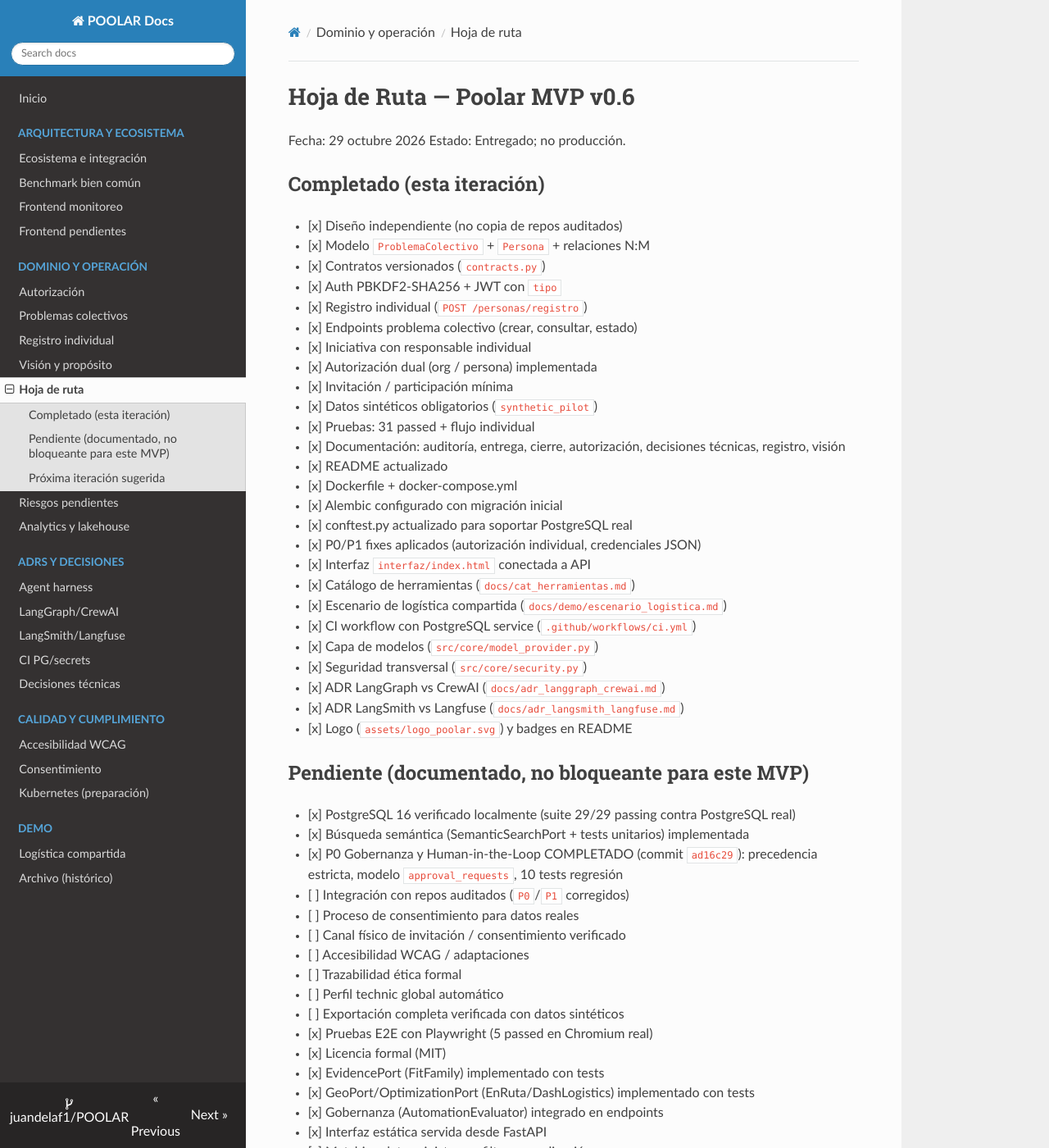
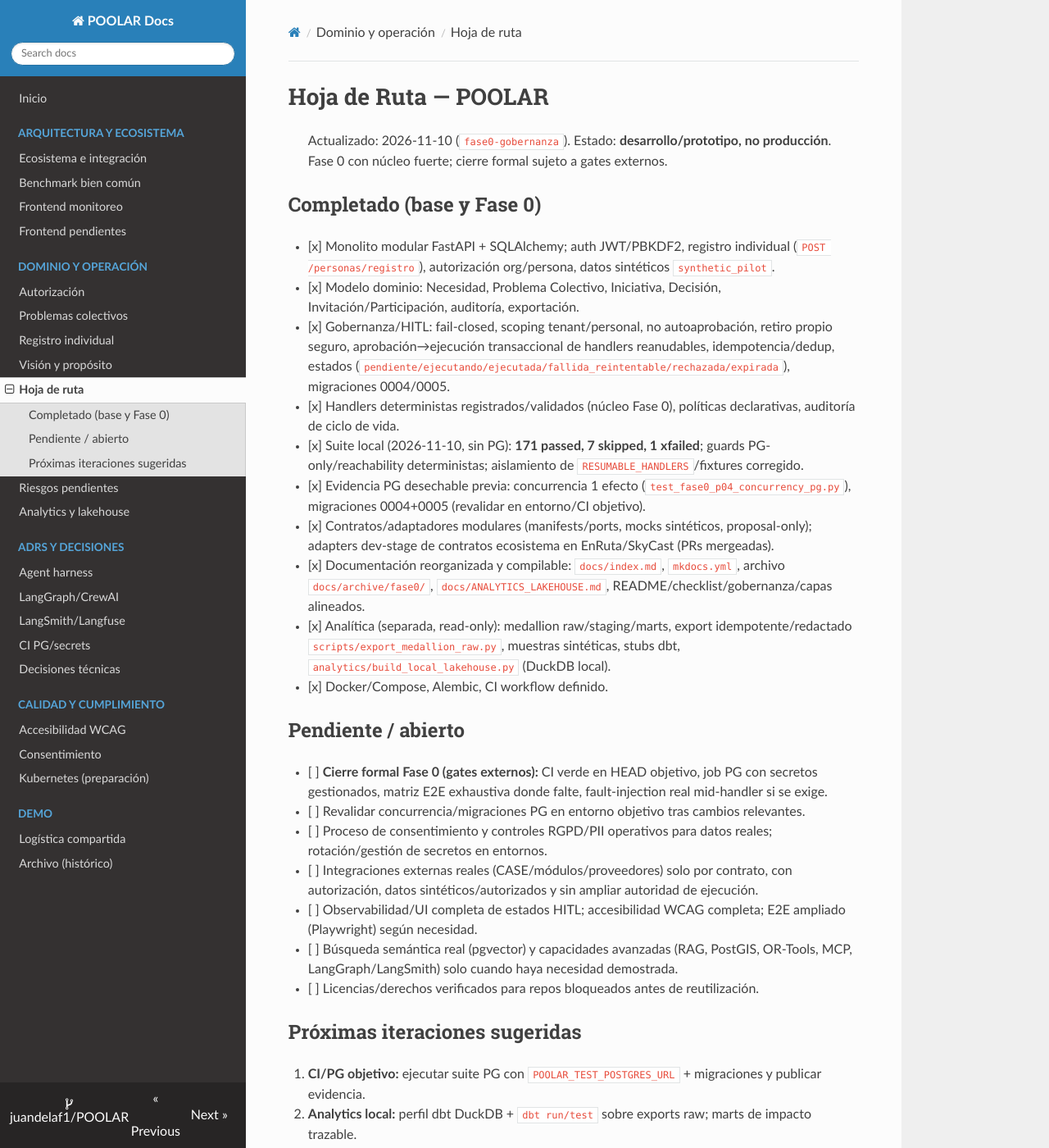
Before and after one commit to juandelaf1/POOLAR, an MkDocs documentation site: the page built from docs/hoja_de_ruta.md, in a window 1280 px wide and 1400 px high. Shown: the whole window at 82% size. Built offline with MkDocs 1.6.1, drawn with Linux system fonts in a browser that asks for light colours; nearby versions of some CDN libraries; some of the changed text lies outside the part shown.

Commit message:
docs: refresh roadmap, authorization model and risk register to current state

```diff
--- a/docs/hoja_de_ruta.md
+++ b/docs/hoja_de_ruta.md
@@ -1,65 +1,33 @@
-# Hoja de Ruta — Poolar MVP v0.6
+# Hoja de Ruta — POOLAR
 
-Fecha: 29 octubre 2026
-Estado: Entregado; no producción.
+> Actualizado: 2026-11-10 (`fase0-gobernanza`). Estado: **desarrollo/prototipo, no producción**. Fase 0 con núcleo fuerte; cierre formal sujeto a gates externos.
 
-## Completado (esta iteración)
+## Completado (base y Fase 0)
 
-- [x] Diseño independiente (no copia de repos auditados)
-- [x] Modelo `ProblemaColectivo` + `Persona` + relaciones N:M
-- [x] Contratos versionados (`contracts.py`)
-- [x] Auth PBKDF2-SHA256 + JWT con `tipo`
-- [x] Registro individual (`POST /personas/registro`)
-- [x] Endpoints problema colectivo (crear, consultar, estado)
-- [x] Iniciativa con responsable individual
-- [x] Autorización dual (org / persona) implementada
-- [x] Invitación / participación mínima
-- [x] Datos sintéticos obligatorios (`synthetic_pilot`)
-- [x] Pruebas: 31 passed + flujo individual
-- [x] Documentación: auditoría, entrega, cierre, autorización, decisiones técnicas, registro, visión
-- [x] README actualizado
-- [x] Dockerfile + docker-compose.yml
-- [x] Alembic configurado con migración inicial
-- [x] conftest.py actualizado para soportar PostgreSQL real
-- [x] P0/P1 fixes aplicados (autorización individual, credenciales JSON)
-- [x] Interfaz `interfaz/index.html` conectada a API
-- [x] Catálogo de herramientas (`docs/cat_herramientas.md`)
-- [x] Escenario de logística compartida (`docs/demo/escenario_logistica.md`)
-- [x] CI workflow con PostgreSQL service (`.github/workflows/ci.yml`)
-- [x] Capa de modelos (`src/core/model_provider.py`)
-- [x] Seguridad transversal (`src/core/security.py`)
-- [x] ADR LangGraph vs CrewAI (`docs/adr_langgraph_crewai.md`)
-- [x] ADR LangSmith vs Langfuse (`docs/adr_langsmith_langfuse.md`)
-- [x] Logo (`assets/logo_poolar.svg`) y badges en README
+- [x] Monolito modular FastAPI + SQLAlchemy; auth JWT/PBKDF2, registro individual (`POST /personas/registro`), autorización org/persona, datos sintéticos `synthetic_pilot`.
+- [x] Modelo dominio: Necesidad, Problema Colectivo, Iniciativa, Decisión, Invitación/Participación, auditoría, exportación.
+- [x] Gobernanza/HITL: fail-closed, scoping tenant/personal, no autoaprobación, retiro propio seguro, aprobación→ejecución transaccional de handlers reanudables, idempotencia/dedup, estados (`pendiente/ejecutando/ejecutada/fallida_reintentable/rechazada/expirada`), migraciones 0004/0005.
+- [x] Handlers deterministas registrados/validados (núcleo Fase 0), políticas declarativas, auditoría de ciclo de vida.
+- [x] Suite local (2026-11-10, sin PG): **171 passed, 7 skipped, 1 xfailed**; guards PG-only/reachability deterministas; aislamiento de `RESUMABLE_HANDLERS`/fixtures corregido.
+- [x] Evidencia PG desechable previa: concurrencia 1 efecto (`test_fase0_p04_concurrency_pg.py`), migraciones 0004+0005 (revalidar en entorno/CI objetivo).
+- [x] Contratos/adaptadores modulares (manifests/ports, mocks sintéticos, proposal-only); adapters dev-stage de contratos ecosistema en EnRuta/SkyCast (PRs mergeadas).
+- [x] Documentación reorganizada y compilable: `docs/index.md`, `mkdocs.yml`, archivo `docs/archive/fase0/`, `docs/ANALYTICS_LAKEHOUSE.md`, README/checklist/gobernanza/capas alineados.
+- [x] Analítica (separada, read-only): medallion raw/staging/marts, export idempotente/redactado `scripts/export_medallion_raw.py`, muestras sintéticas, stubs dbt, `analytics/build_local_lakehouse.py` (DuckDB local).
+- [x] Docker/Compose, Alembic, CI workflow definido.
 
-## Pendiente (documentado, no bloqueante para este MVP)
+## Pendiente / abierto
 
-- [x] PostgreSQL 16 verificado localmente (suite 29/29 passing contra PostgreSQL real)
-- [x] Búsqueda semántica (SemanticSearchPort + tests unitarios) implementada
-- [x] P0 Gobernanza y Human-in-the-Loop COMPLETADO (commit `ad16c29`): precedencia estricta, modelo `approval_requests`, 10 tests regresión
-- [ ] Integración con repos auditados (`P0`/`P1` corregidos)
-- [ ] Proceso de consentimiento para datos reales
-- [ ] Canal físico de invitación / consentimiento verificado
-- [ ] Accesibilidad WCAG / adaptaciones
-- [ ] Trazabilidad ética formal
-- [ ] Perfil technic global automático
-- [ ] Exportación completa verificada con datos sintéticos
-- [x] Pruebas E2E con Playwright (5 passed en Chromium real)
-- [x] Licencia formal (MIT)
-- [x] EvidencePort (FitFamily) implementado con tests
-- [x] GeoPort/OptimizationPort (EnRuta/DashLogistics) implementado con tests
-- [x] Gobernanza (AutomationEvaluator) integrado en endpoints
-- [x] Interfaz estática servida desde FastAPI
-- [x] Matching determinista con filtros y explicación
-- [x] Invitación persistente con consentimiento real
-- [x] Accesibilidad WCAG básica (focus, ARIA, labels)
-- [ ] LangGraph/CrewAI (documentado, pendiente de implementación)
-- [ ] LangSmith/Langfuse (documentado, pendiente de implementación)
-- [ ] PostGIS, OR-Tools, MCP (documentado, pendiente de necesidad demostrada)
+- [ ] **Cierre formal Fase 0 (gates externos):** CI verde en HEAD objetivo, job PG con secretos gestionados, matriz E2E exhaustiva donde falte, fault-injection real mid-handler si se exige.
+- [ ] Revalidar concurrencia/migraciones PG en entorno objetivo tras cambios relevantes.
+- [ ] Proceso de consentimiento y controles RGPD/PII operativos para datos reales; rotación/gestión de secretos en entornos.
+- [ ] Integraciones externas reales (CASE/módulos/proveedores) solo por contrato, con autorización, datos sintéticos/autorizados y sin ampliar autoridad de ejecución.
+- [ ] Observabilidad/UI completa de estados HITL; accesibilidad WCAG completa; E2E ampliado (Playwright) según necesidad.
+- [ ] Búsqueda semántica real (pgvector) y capacidades avanzadas (RAG, PostGIS, OR-Tools, MCP, LangGraph/LangSmith) solo cuando haya necesidad demostrada.
+- [ ] Licencias/derechos verificados para repos bloqueados antes de reutilización.
 
-## Próxima iteración sugerida
+## Próximas iteraciones sugeridas
 
-1. Confirmar PostgreSQL 16 (COMPLETADO — suite 29/29 passing).
-2. Completar accesibilidad WCAG (focus visible, ARIA live regions, contraste mínimo).
-3. Implementación completa de pgvector para búsqueda semántica real (actualmente mock local).
-4. Cerrar integración solo tras `P0`/`P1` corregidos en repos auditados.
+1. **CI/PG objetivo:** ejecutar suite PG con `POOLAR_TEST_POSTGRES_URL` + migraciones y publicar evidencia.
+2. **Analytics local:** perfil dbt DuckDB + `dbt run/test` sobre exports raw; marts de impacto trazable.
+3. **Integración contratos en POOLAR:** correlation/envelope en APIs HITL/ops (backward-compatible).
+4. **Docs contenido:** mantener `docs/modelo_autorizacion.md`, `docs/riesgos_pendientes.md`, `docs/decisiones_tecnicas.md` alineados con implementación.
--- a/docs/modelo_autorizacion.md
+++ b/docs/modelo_autorizacion.md
@@ -1,88 +1,55 @@
-# Modelo de Autorización — Poolar v0.6
+# Modelo de Autorización — POOLAR
 
-Estado: **definido en código y documentado; no verificado con usuario real**.
-Referencia: `docs/vision_y_proposito.md`; `docs/modelo_problemas_colectivos.md`.
-Fecha: 28 de octubre de 2026
+> Actualizado: 2026-11-10. Estado: **implementado parcialmente y en evolución (dev/Fase 0), no verificado con usuario real ni producción**.
+> Referencias: `GOBERNANZA_POOLAR.md`, `docs/modelo_problemas_colectivos.md`, `BOUNDARIES.md`, `src/core/agent_harness/approvals.py`, `src/main.py`.
 
----
+## Principios
 
-## Principio
+- **Mínimo privilegio y fail-closed:** falta contexto/permiso/scope/evidencia ⇒ denegar o no ejecutar.
+- **Aislamiento por ámbito:** organización (`organizacion_id`), individuo/personal (`persona_id`/actor personal), sin fuga cross-tenant ni cross-persona.
+- **Separación de funciones:** proponente no autoaprueba/ejecuta; retiro propio seguro permitido sin ejecución cuando la política lo autoriza.
+- **POOLAR conserva autoridad:** HITL/decisión/ejecución gobernada en POOLAR; módulos externos/CASE solo proponen.
+- **Datos y privacidad:** `synthetic_pilot` por defecto; sin PII innecesaria en respuestas/logs/exports; consentimiento/procedencia requeridos para datos reales.
 
-No se asume que pertenecer a una organización concede acceso ilimitado a todos los problemas, necesidades o iniciativas. Cada entidad (Persona, Organización) tiene un contexto de participación explícito, y los permisos se derivan de ese contexto, no de la simple posesión de un `id`.
+## Actores y autenticación
 
-En el MVP:
-- **Persona independiente (`tipo = individuo`)**: puede crear necesidades propias, participar en problemas colectivos donde esté relacionada por evidencia o participación previa, ofrecer conocimiento o recursos propios, y consultar decisiones e iniciativas donde participe o sea responsable.
-- **Organización (`tipo = organizacion`)**: crea recursos como propietaria; sus usuarios operativos (`OperationalUser`) actúan en su nombre. Un problema colectivo creado por la organización puede incluir necesidades vinculadas a ella y a personas relacionadas (previa validación explícita del flujo de consentimiento pendiente).
+| Actor | Autenticación | Contexto típico |
+|---|---|---|
+| Usuario de organización | `POST /auth/token` (JWT, PBKDF2-SHA256) | `tipo=organizacion`, `organizacion_id`, rol operativo |
+| Persona/individuo | `POST /personas/registro` + `POST /auth/token` | `tipo=individuo`, `persona_id`/ámbito personal |
+| Sistema/automatización | Política explícita | Solo rutas auto-aprobadas y trazables |
 
----
+`POOLAR_SECRET_KEY` obligatoria (fail-safe si falta). Tokens sin contexto ambiguo.
 
-## Matriz de permisos (resumen operativo)
+## Matriz resumida (dominio y HITL)
 
-| Acción | Persona independiente (`individuo`) | Usuario de organización (`organizacion`) | Observaciones / limitaciones actuales |
-|---|---|---|---|
-| Registrar identidad | Sí (registro individual pendiente en endpoint) | Sí (mediante `POST /organizaciones`) | Registro individual requiere `Persona.hashed_password`; no se expone en DTO público. |
-| Autenticarse (`/auth/token`) | Sí, si tiene `email` + `hashed_password` en `Persona` | Sí, con `email` + `hashed_password` en `OperationalUser` | La autenticación individual está implementada a nivel de datos (`auth.py` actualiza `get_current_user`), pero no hay endpoint público de registro individual aún. |
-| Crear necesidad (`POST /necesidades`) | Sí, con `organizacion_id` = `None`, `persona_id` = propio | Sí, con `organizacion_id` = propio | Se requiere `visibilidad` explícita; por defecto `privada`. |
-| Leer necesidad ajena (`GET /necesidades`) | Solo `compartible` o `publica` | Solo propias + `compartible`/`publica` | No se expone `responsable_id` ni datos sensibles en DTO público. |
-| Crear Problema Colectivo (`POST /problemas-colectivos`) | Sí, con evidencia sintética obligatoria (`origen_datos` = `synthetic_pilot`) | Sí, igual restricción | El cliente no puede fijar `validado`; solo `detectado`. |
-| Consultar problema (`GET /problemas-colectivos`) | Solo si es participante o responsable del problema | Solo si es participante, responsable o miembro de la organización responsable | No confirma existencia de problemas inaccesibles (404 único). |
-| Asociar necesidad a problema | Solo necesidades accesibles (`privada` si es propia, `compartible`/`publica` si es ajena con permiso implícito) | Igual | Se rechaza explícitamente (`404`) si no tiene acceso. |
-| Participar en problema (agregar persona/org) | Solo si la persona ya está relacionada con una necesidad del problema (no hay invitación independiente aún) | Igual restricción para organizaciones | Limitación documentada: falta flujo de consentimiento/invitación independiente. |
-| Cambiar estado (`POST .../estado`) | Solo el responsable o la organización propietaria del problema | Solo organización propietaria (si el problema tiene `organizacion_id`) | Requiere evidencia para pasar a `validado`. |
-| Crear iniciativa (`POST /iniciativas`) | Solo si es responsable de la iniciativa o pertenece a la organización de la necesidad vinculada | Solo la organización responsable (`responsable_id` = `org_id`) | La persona independiente aún no puede ser `responsable_id` de una iniciativa; pendiente de extensión mínima. |
-| Crear decisión (`POST /decisiones`) | Solo si pertenece al contexto responsable de la iniciativa | Igual | Requiere `responsable_decision` explícito. |
-| Consultar decisión (`GET ...`) | Incluido en flujo; no hay endpoint específico de lectura individual aún | Igual | La lectura es a través del flujo de iniciativa. |
-| Exportar (`/exportar/*`) | Solo datos propios (necesidades de la organización para contexto organizativo; para individuo pendiente de implementación completa) | Solo datos propios | Datos sintéticos etiquetados (`synthetic`: true). |
-| Registrar evento (`POST /eventos`) | Sí, solo sobre entidades accesibles (`problema_colectivo`, `iniciativa`, `necesidad`, `decision`) | Igual | No se registra contraseña, token ni datos personales en `dato_anterior`/`dato_nuevo`. |
+| Capacidad | Individuo (ámbito propio/personal) | Miembro/observador org | Gestor/coordinador/responsable/aprobador/admin org | Notas |
+|---|---|---|---|---|
+| Registrar/auth | Sí (registro y token) | Sí (según alta/token org) | Sí | Credenciales en JSON body |
+| Crear/leer necesidades | Propias y accesibles según visibilidad/scope | Propias org + accesibles (`compartible/publica`) según reglas | En scope org | No exponer datos sensibles en DTO público |
+| Problema colectivo / iniciativa / decisión | Según participación/responsabilidad y gobernanza | Según pertenencia/scope/rol | Según rol y scope | Algunas acciones pasan por evaluación/HITL |
+| Ver solicitud HITL | Sí, si está en su scope (propia/personal) | Sí, si está en scope (lectura) | Sí, en scope | Fuera de scope: ocultar/denegar (404/403 según endpoint) |
+| Aprobar/ejecutar HITL | **No** autoaprobación; terceros **no** sin autoridad explícita (fail-closed) | No | Sí, en scope, no propia | `approve()` autorizado ejecuta handler y registra resultado |
+| Rechazar HITL | Retiro propio permitido (sin ejecución) | No gestión | Sí, en scope | Proponente no autoaprueba |
+| Reintento/cierre `fallida_reintentable` | Según política (retiro propio si aplica) | No | Sí, en scope, no propia | Idempotente: sin duplicar efecto |
 
----
+*La matriz exacta por endpoint/acción se valida en código y tests (`tests/test_fase0_*`, `tests/test_p03_http_governance.py`, etc.); completar cobertura exhaustiva es parte del cierre Fase 0.*
 
-## Notas sobre el flujo individual pendiente
+## Flujo HITL (implementado)
 
-- **Endpoint de registro individual** (`POST /personas/registro`): no implementado en esta iteración. El modelo de datos (`Persona.hashed_password`, `rol = individuo`, `email`) lo soporta; la limitación es de endpoint, no de dominio.
-- **Responsable de iniciativa (`responsable_id`)**: actualmente se restringe a la organización (`org_id`). La persona independiente podría ser responsable si se extiende la validación de `responsable_tipo`; no se implementó para evitar ampliar el alcance sin pruebas de integración completas.
-- **Invitación de participantes**: el modelo soporta la asociación N:M (`problema_participantes_persona`, `problema_participantes_organizacion`), pero la autorización requiere que la persona esté relacionada con una necesidad asociada al problema. Un flujo independiente de invitación (sin necesidad previa) está pendiente y documentado en `docs/riesgos_pendientes.md`.
+`pendiente` → (aprobación autorizada) → `ejecutando` → `ejecutada`
+`pendiente` → (rechazo/retiro autorizado) → `rechazada`
+falla de handler → rollback → `fallida_reintentable` → reintento/cierre autorizado
+`ejecutada` → terminal (idempotente, sin duplicar efecto)
+`expirada`/terminal → no aprobar ni ejecutar.
 
----
+## Evidencia y verificación
 
-## Riesgos documentados
+- Local sin PG (2026-11-10): **171 passed, 7 skipped, 1 xfailed** (SQLite). Suite Fase 0/gobernanza y resumption cubiertas.
+- PG real (evidencia desechable previa): migraciones 0004+0005 y carrera de concurrencia 1 efecto; **revalidar** en entorno/CI objetivo con `POOLAR_TEST_POSTGRES_URL`.
+- Gaps conocidos: matriz exhaustiva por todas las acciones/endpoints, PG/CI verde con secretos gestionados, consentimientos/RGPD operativo para datos reales.
 
-- `docs/riesgos_pendientes.md` actualizado con:
-  - P0 (`Anexo_Risk`): confirmado; no integrado.
-  - P1 (`EnRuta`): confirmado; `SECRET_KEY` requiere entorno.
-  - Autorización individual: implementada en datos (`Persona` con `hashed_password`) y en `auth.py`, pero pendiente de endpoint público completo (`POST /personas/registro`) y de flujo completo de iniciativa con `responsable_tipo = individuo`.
-  - Migración PostgreSQL: pendiente (`tests/test_problema_colectivo.py` tiene `test_migracion_postgresql` con `skipif` si `POOLAR_TEST_POSTGRES_URL` no está configurada).
-  - Datos sintéticos: obligatorio (`origen_datos = synthetic_pilot`). El piloto real requiere proceso de consentimiento y licencia verificada.
-  - No producción: no se afirma impacto verificado ni impacto real.
+## Restricciones
 
----
-
-## Pruebas y resultados
-
-- Última ejecución: **30 passed, 1 skipped** (`tests/test_problema_colectivo.py`).
-- `tests/test_auth_isolation.py`: 3 passed (token expiration, hash, synthetic tag).
-- `tests/conftest.py`: configuración de base efímera con `POOLAR_SECRET_KEY` y `DATABASE_URL` locales; sin credenciales reales.
-- Nuevas pruebas de seguridad añadidas:
-  - `test_rechaza_necesidad_inexistente`
-  - `test_no_puede_ver_problema_de_otra_org`
-  - `test_no_puede_incorporar_organizacion_sin_relacion`
-  - `test_no_puede_cambiar_estado_de_problema_ajeno`
-  - `test_sin_duplicados_en_relaciones`
-  - `test_privacidad_necesidades_asociadas`
-  - `test_flujo_completo_necesidad_problema_iniciativa`
-
----
-
-## Estado de PostgreSQL
-
-- Servicio PostgreSQL: **no disponible en esta iteración**.
-- Prueba de integración (`test_migracion_postgresql`): marcada con `skipif` (`POOLAR_TEST_POSTGRES_URL`).
-- Migración SQLite (`002_problemas_colectivos.sqlite.sql`) validada con `sqlite3` y `pytest`.
-- Dependencias (`psycopg2-binary`) presentes en `requirements.txt`; no se ejecutan sin servicio.
-- Recomendación: ejecutar `tests/` con `POOLAR_TEST_POSTGRES_URL=postgresql://...` cuando el servicio esté disponible para validar integridad N:M y restricciones (`ON DELETE CASCADE`, `CHECK`) en PostgreSQL.
-
----
-
-## Pasos para reproducir el flujo individual completo (documentado)
-
-Nota: el registro individual (`POST /personas/registro`) no está implementado como endpoint público en esta iteración, pero el flujo es reproducible manualmente con datos sintéticos a través de `Persona` en la base de datos y la autenticación con `email` + `hashed_password`. El diseño del modelo (`Persona.hashed_password`, `rol = individuo`, `email`) lo soporta.
+- No producción, no impacto verificado sin evidencia.
+- No relajar aislamiento/HITL para conveniencia; no integrar módulos externos con autoridad de ejecución.
--- a/docs/riesgos_pendientes.md
+++ b/docs/riesgos_pendientes.md
@@ -1,8 +1,27 @@
-# Riesgos pendientes — MVP Poolar v0.6
+# Riesgos pendientes — POOLAR
 
-- P0 corregido: `Anexo_Risk` `donaciones` no copiado; `auth` sin clave predeterminada; datos sensibles separados (`contracts`/`routes`).
-- P1 corregido: `EnRuta` clave predeterminada no reutilizada; `auth` requiere entorno.
-- Licencias: `MIT` `Anexo_Risk`; `MIT` `CASE`; `EnRuta` pendiente; `AsesorIA` pendiente; `FitFamily`/`PropIntel` pendiente.
-- CI: pendiente ejecución completa `tests` con variables efímeras.
-- Datos sintéticos: etiquetados (`DataProvenance`); no se presentan como resultados reales.
-- No producción: no se declara listo para producción; piloto requiere evidencia.
+> Actualizado: 2026-11-10 (`fase0-gobernanza`). Estado: **desarrollo/prototipo, no producción**. Riesgos clasificados para priorización; no implica remediación completada salvo evidencia explícita.
+
+## Críticos / abiertos
+
+| Riesgo | Impacto | Estado | Mitigación / siguiente paso |
+|---|---|---|---|
+| **Cierre Fase 0 sin gates externos** | Falsa confianza en “cerrado” | Abierto | CI verde en HEAD, job PG con `POOLAR_TEST_POSTGRES_URL`+secrets, revalidación concurrencia/migraciones, E2E/fault-injection según criterio. |
+| **Secretos/credenciales en entornos locales** | Exposición si se filtran | Parcial | `.env` gitignored; nunca commitear secretos. **Rotar** credenciales si fueron expuestas fuera de la máquina/entorno autorizado. Gestión/rotación formal pendiente. |
+| **RGPD/PII y datos reales** | Cumplimiento/legal | Abierto | Mantener `synthetic_pilot`; consentimiento, minimización, retención, acceso por scope y procedencia antes de pilotos reales. |
+| **Licencias/IP de repos/ecosistema** | Reutilización indebida | Abierto | No reutilizar/integrar código de repos sin derechos verificados (ver gobernanza/ecosistema). Mantener adaptadores/contratos propios. |
+
+## Altos / medios
+
+| Riesgo | Estado | Nota |
+|---|---|---|
+| Cobertura authz/HITL no exhaustiva en todos los endpoints/acciones | Parcial | Núcleo fuerte y probado; completar matriz y E2E por acción/rol/ámbito. |
+| Diferencias SQLite vs PostgreSQL (concurrencia/locking) | Parcial | Guards y pruebas PG existen; ejecutar en PG real/CI para evidencia válida. |
+| Integración con módulos/proveedores externos | Controlado (dev) | Solo contratos/adaptadores/mocks; sin autoridad de ejecución; degradación y procedencia explícitas. |
+| Accesibilidad, observabilidad y UX operativa incompletas | Parcial | Mejoras incrementales; no bloquea invariantes HITL. |
+| Documentación desalineada por iteraciones | Mitigándose | Índice/MkDocs, archivo legacy y pases de actualización en curso. |
+
+## Históricos (contexto)
+
+- Hallazgos previos P0/P1 en repos externos (p.ej. `Anexo_Risk`, `EnRuta`) tratados como referencias de auditoría; no integrados sin corrección/derechos/autorización.
+- No declarar producción ni impacto verificado sin evidencia reproducible.
```
